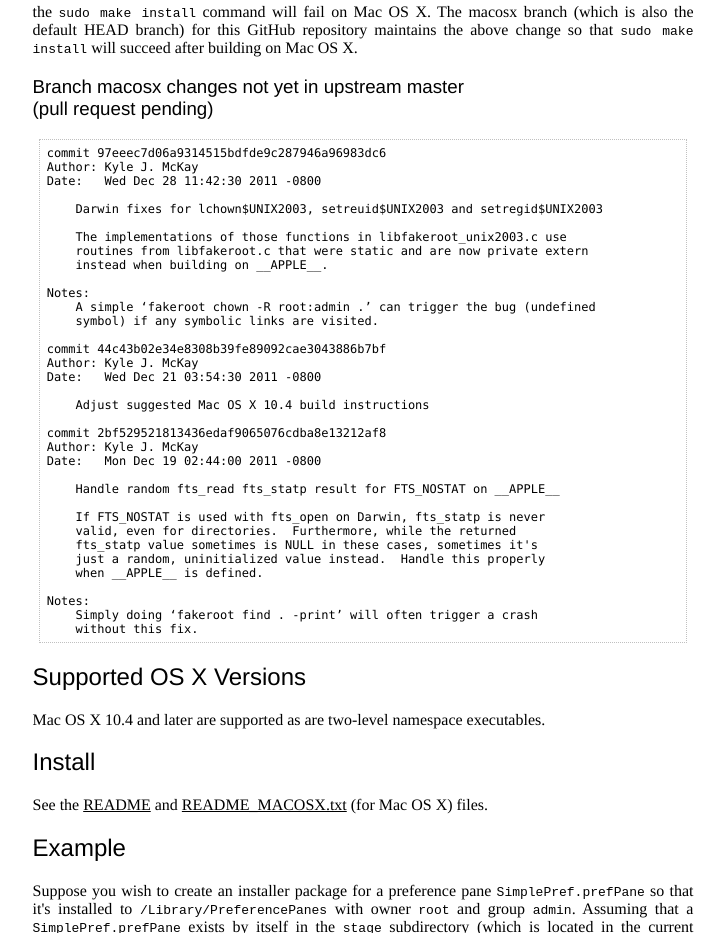
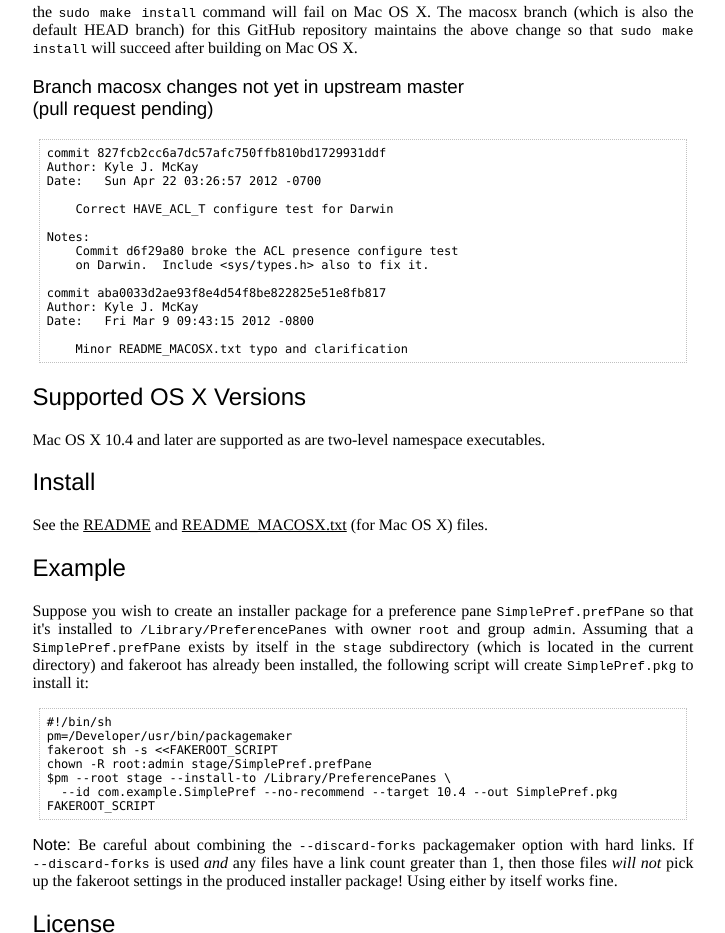
Before and after one commit to mackyle/fakeroot, a plain HTML site: page index.html in a window 1280 px wide. Shown: the part 638-1571 px from the top of the page, without its empty margins (277-1002 px from the left). Drawn offline with Linux system fonts and the light colour scheme.

Commit message:
Update to reflect 1.18.3-1 upstream release

```diff
--- a/index.html
+++ b/index.html
@@ -56,7 +56,7 @@
   tool for simulating superuser privileges
 </div>
 
-<p>A fork/clone of the main debian fakeroot repository at <a href="http://git.debian.org/?p=users/clint/fakeroot.git">http://git.debian.org/?p=users/clint/fakeroot.git</a> that includes enhanced Mac OS X fakeroot support which has since been merged back into that repository as of release 1.18.2-1 except for the changes noted below.
+<p>A fork/clone of the main debian fakeroot repository at <a href="http://git.debian.org/?p=users/clint/fakeroot.git">http://git.debian.org/?p=users/clint/fakeroot.git</a> that includes enhanced Mac OS X fakeroot support which has since been merged back into that repository as of release 1.18.3-1 except for the changes noted below.
 
 </p><p>
 
@@ -83,41 +83,21 @@ index bf5ce07..5394548 100644
 
 <h3>Branch macosx changes not yet in upstream master<br />(pull request pending)</h3>
 <pre class="inset">
-commit 97eeec7d06a9314515bdfde9c287946a96983dc6
-Author: Kyle J. McKay
-Date:   Wed Dec 28 11:42:30 2011 -0800
+commit 827fcb2cc6a7dc57afc750ffb810bd1729931ddf
+Author: Kyle J. McKay <mackyle@gmail.com>
+Date:   Sun Apr 22 03:26:57 2012 -0700
 
-    Darwin fixes for lchown$UNIX2003, setreuid$UNIX2003 and setregid$UNIX2003
-
-    The implementations of those functions in libfakeroot_unix2003.c use
-    routines from libfakeroot.c that were static and are now private extern
-    instead when building on __APPLE__.
+    Correct HAVE_ACL_T configure test for Darwin
 
 Notes:
-    A simple &#x2018;fakeroot chown -R root:admin .&#x2019; can trigger the bug (undefined
-    symbol) if any symbolic links are visited.
+    Commit d6f29a80 broke the ACL presence configure test
+    on Darwin.  Include &lt;sys/types.h&gt; also to fix it.
 
-commit 44c43b02e34e8308b39fe89092cae3043886b7bf
-Author: Kyle J. McKay
-Date:   Wed Dec 21 03:54:30 2011 -0800
+commit aba0033d2ae93f8e4d54f8be822825e51e8fb817
+Author: Kyle J. McKay <mackyle@gmail.com>
+Date:   Fri Mar 9 09:43:15 2012 -0800
 
-    Adjust suggested Mac OS X 10.4 build instructions
-
-commit 2bf529521813436edaf9065076cdba8e13212af8
-Author: Kyle J. McKay
-Date:   Mon Dec 19 02:44:00 2011 -0800
-
-    Handle random fts_read fts_statp result for FTS_NOSTAT on __APPLE__
-
-    If FTS_NOSTAT is used with fts_open on Darwin, fts_statp is never
-    valid, even for directories.  Furthermore, while the returned
-    fts_statp value sometimes is NULL in these cases, sometimes it's
-    just a random, uninitialized value instead.  Handle this properly
-    when __APPLE__ is defined.
-
-Notes:
-    Simply doing &#x2018;fakeroot find . -print&#x2019; will often trigger a crash
-    without this fix.
+    Minor README_MACOSX.txt typo and clarification
 </pre>
 
 <h2>Supported OS X Versions</h2>
```
